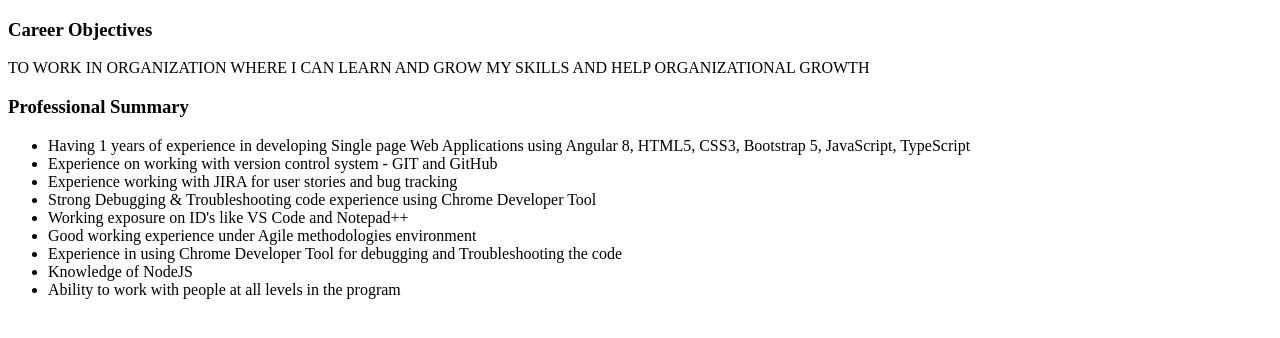
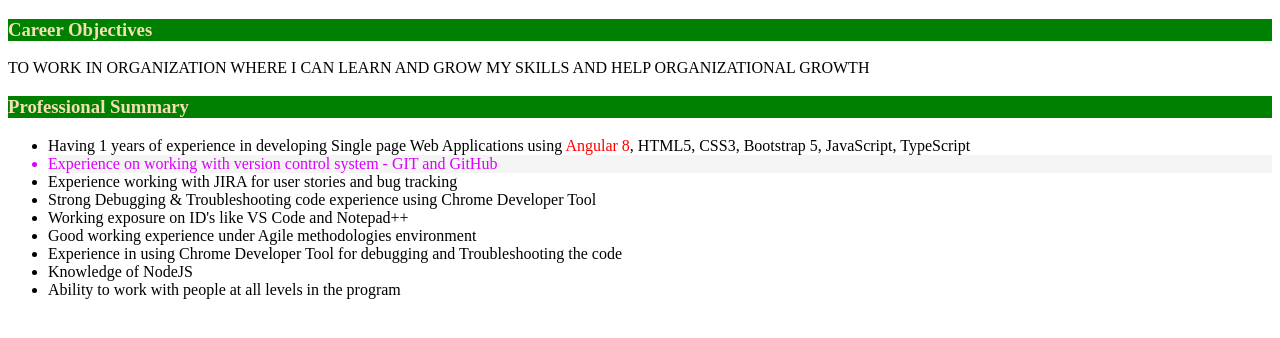
Before and after one commit to Ingole12/MyProfile, a plain HTML site: page home.html in a window 1280 px wide. Drawn offline with Linux system fonts and the light colour scheme.

Commit message:
with css
with css

```diff
--- a/home.html
+++ b/home.html
@@ -5,15 +5,25 @@
     <meta http-equiv="X-UA-Compatible" content="IE=edge">
     <meta name="viewport" content="width=device-width, initial-scale=1.0">
     <title>Home</title>
+    <style>
+     .title{
+            color: wheat;
+            background-color: green;
+        }
+        #a{
+            color: rgb(221, 0, 255);
+            background-color: whitesmoke;
+        }
+    </style>
 </head>
 <body>
-    <h3> Career Objectives </h3>
+    <h3 class="title"> Career Objectives </h3>
     <p> TO WORK IN ORGANIZATION WHERE I CAN LEARN AND GROW MY SKILLS AND HELP ORGANIZATIONAL GROWTH</p>
-    <h3> Professional Summary </h3>
+    <h3 class="title"> Professional Summary </h3>
     <ul>
-        <li> Having 1 years of experience in developing Single page Web Applications using Angular 8, HTML5, CSS3,
+        <li> Having 1 years of experience in developing Single page Web Applications using <span style="color: red;">Angular 8</span>, HTML5, CSS3,
             Bootstrap 5, JavaScript, TypeScript</li>
-        <li> Experience on working with version control system - GIT and GitHub </li>
+        <li id="a"> Experience on working with version control system - GIT and GitHub </li>
         <li> Experience working with JIRA for user stories and bug tracking </li>
         <li>Strong Debugging & Troubleshooting code experience using Chrome Developer Tool </li>
 
```
Also changed, not shown: index.html (+8 -0 lines).
